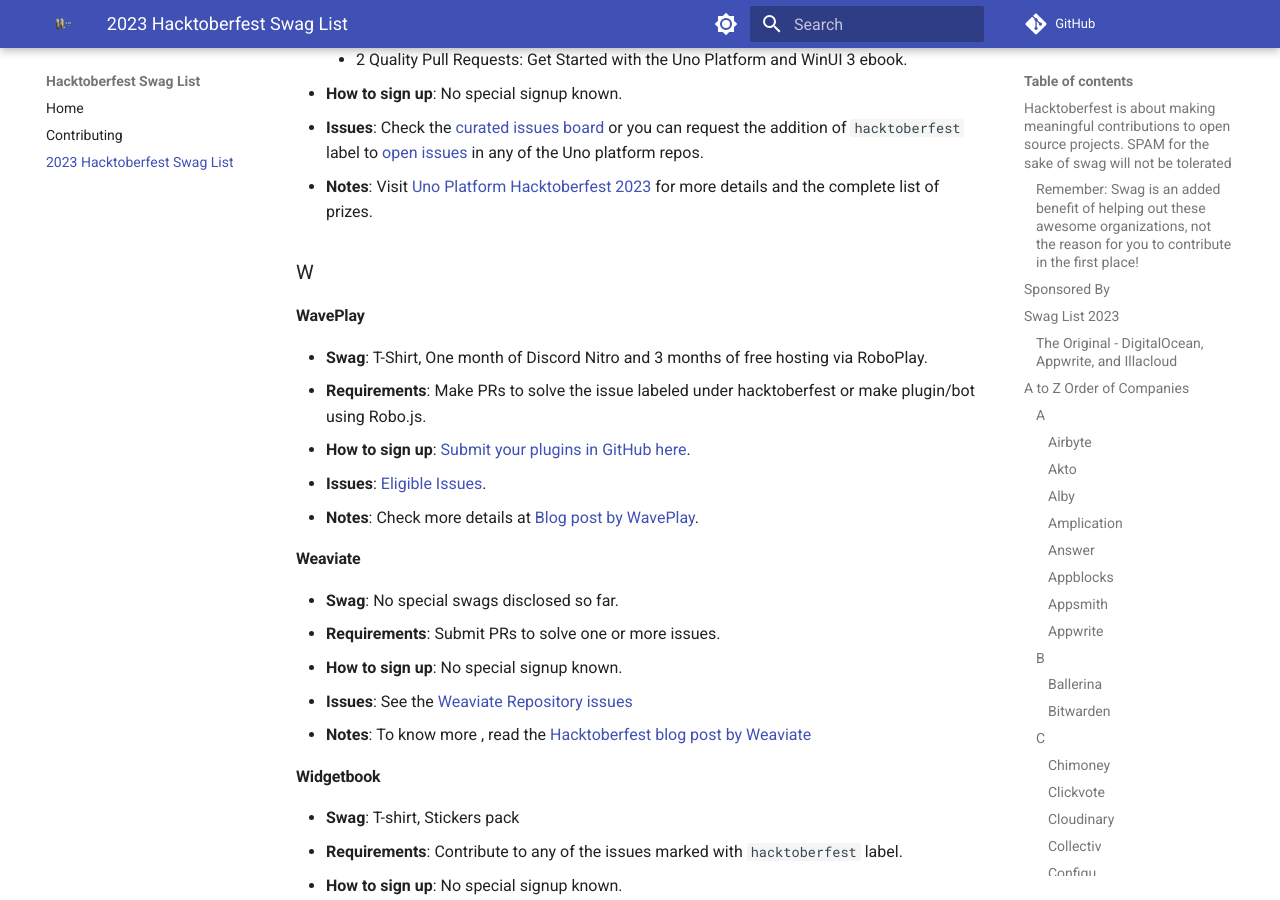
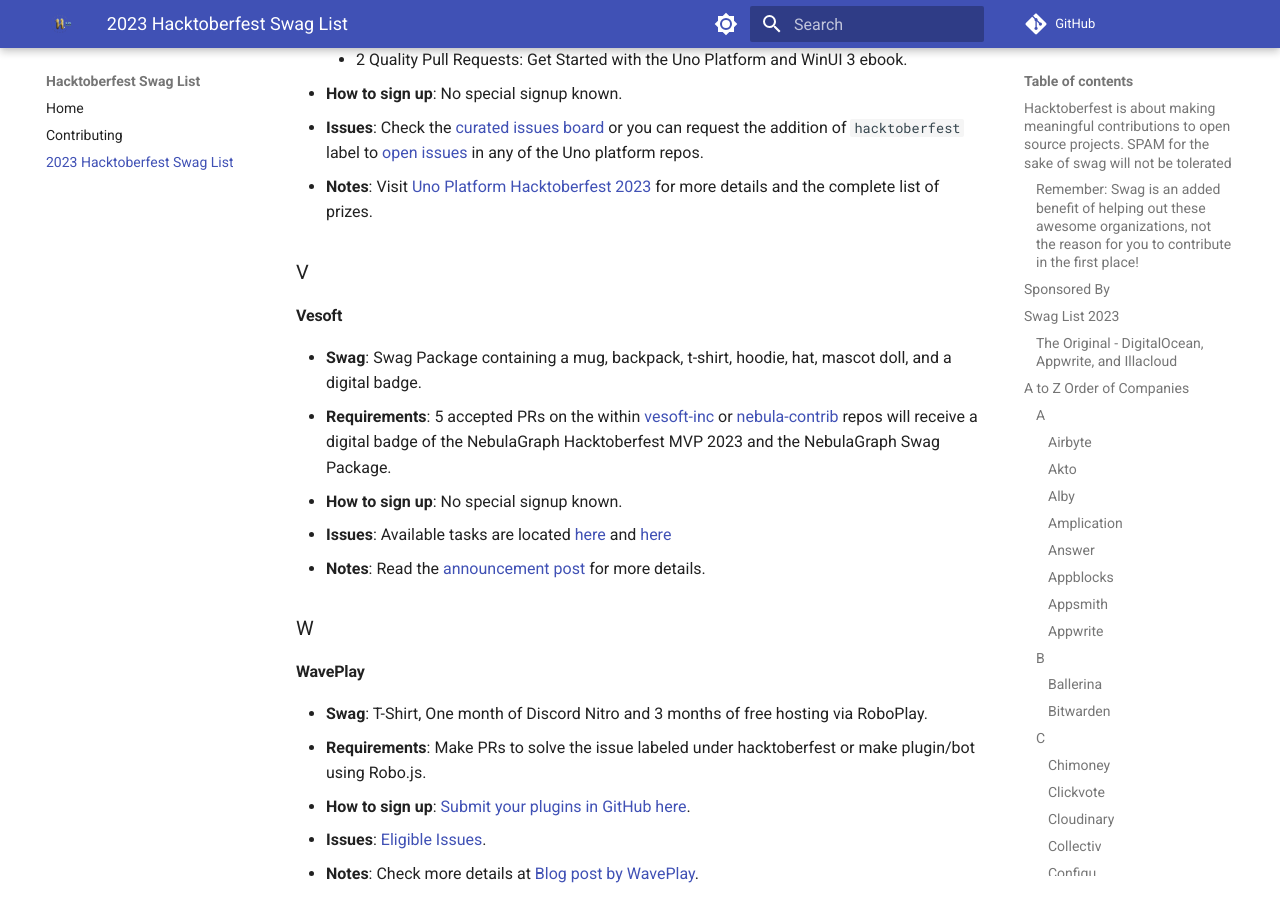
Before and after one commit to crweiner/hacktoberfest-swag-list, an MkDocs documentation site: the page built from docs/list.md, in a window 1280 px wide and 900 px high, scrolled down 22606 px. Built offline with MkDocs 1.6.1 and Material for MkDocs 9.7.7, drawn with Linux system fonts in a browser that asks for light colours; plug-ins that fetch from the network failed and are left out; comment, search, counter and statistics services are not loaded.

Commit message:
Added Vesoft in the list  (#845)
* Update list.md

* Update docs/list.md

Co-authored-by: vimode <39148877+vimode@users.noreply.github.com>

* Update docs/list.md

Co-authored-by: vimode <39148877+vimode@users.noreply.github.com>

* Update Vesoft

---------

Co-authored-by: vimode <39148877+vimode@users.noreply.github.com>
Co-authored-by: Chandler Weiner <chandler@chandlerweiner.com>

```diff
--- a/docs/list.md
+++ b/docs/list.md
@@ -736,6 +736,16 @@
 - **Issues**: Check the [curated issues board](https://github.com/orgs/unoplatform/projects/77/views/1) or you can request the addition of `hacktoberfest` label to [open issues](https://github.com/search?q=org%3Aunoplatform+is%3Aissue+is%3Aopen&type=issues) in any of the Uno platform repos.
 - **Notes**: Visit [Uno Platform Hacktoberfest 2023](https://platform.uno/blog/hacktoberfest-2023-contributing-as-a-net-developer/) for more details and the complete list of prizes.
 
+### V
+
+#### **Vesoft**
+
+- **Swag**: Swag Package containing a mug, backpack, t-shirt, hoodie, hat, mascot doll, and a digital badge.
+- **Requirements**: 5 accepted PRs on the within [vesoft-inc](https://github.com/vesoft-inc) or [nebula-contrib](https://github.com/nebula-contrib) repos will receive a digital badge of the NebulaGraph Hacktoberfest MVP 2023 and the NebulaGraph Swag Package.
+- **How to sign up**: No special signup known.
+- **Issues**: Available tasks are located [here](https://github.com/orgs/vesoft-inc/projects/84/views/1) and [here](https://github.com/orgs/nebula-contrib/projects/1/views/1)
+- **Notes**: Read the [announcement post](https://github.com/vesoft-inc/nebula-community/wiki/HACKTOBERFEST2023) for more details.
+
 ### W
 
 #### **WavePlay**
```
